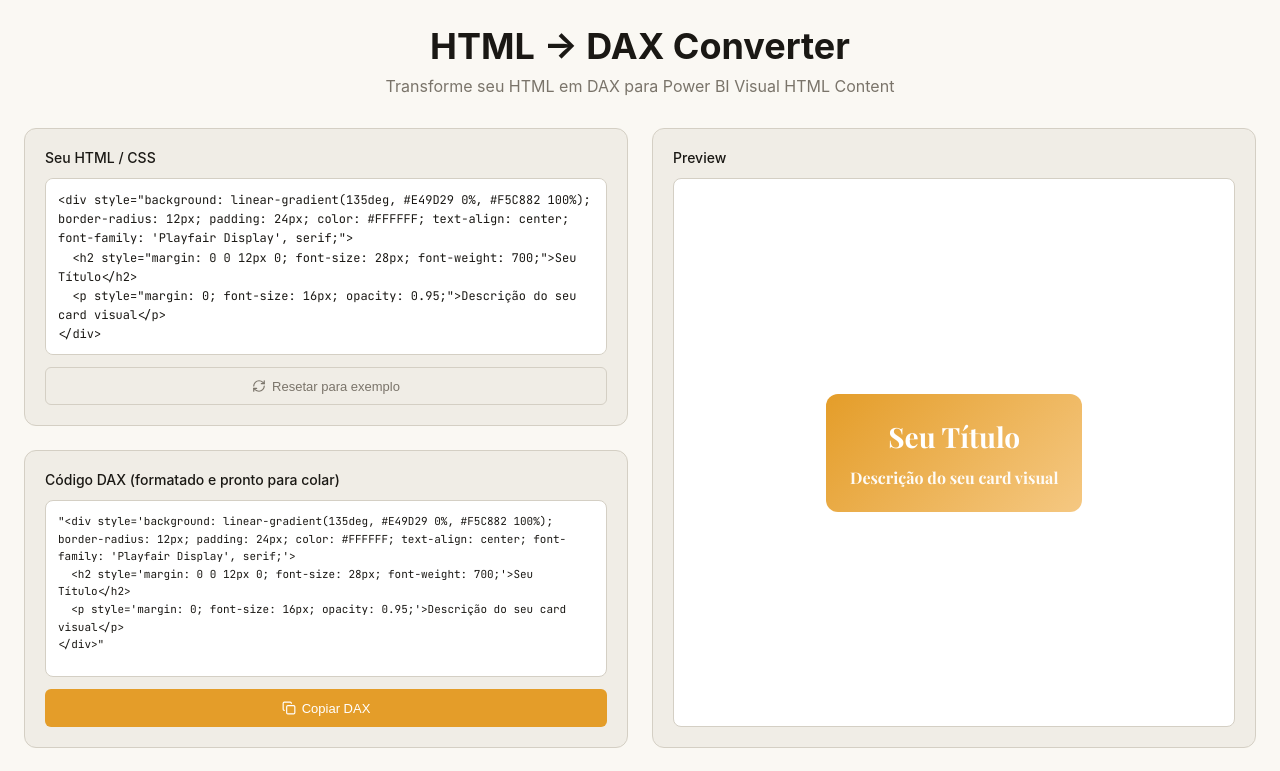
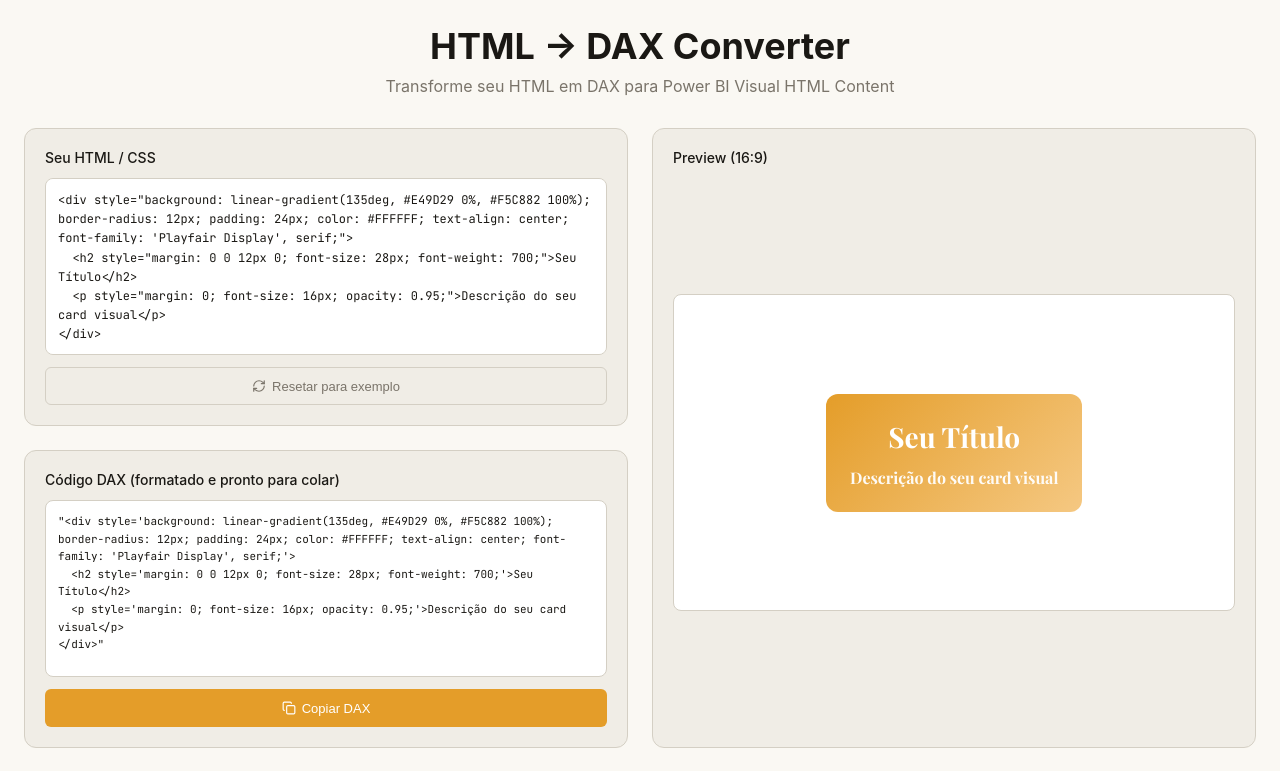
Before and after one commit to Neves-BR/HtmlToDax, a React (Vite) app: page / in a window 1280 px wide. Shown: the top 771 px of the page. Built offline with nearby package versions, Linux system fonts and the light colour scheme.

Commit message:
Update App.jsx

```diff
--- a/src/App.jsx
+++ b/src/App.jsx
@@ -88,7 +88,7 @@ const HtmlToDaxConverter = () => {
       width: '100%'
     }}>
       <div style={{
-        maxWidth: '1500px', // Nova largura máxima atualizada
+        maxWidth: '1500px',
         margin: '0 auto'
       }}>
         {/* Header */}
@@ -120,7 +120,7 @@ const HtmlToDaxConverter = () => {
           gridTemplateColumns: isMobile ? '1fr' : '1fr 1fr',
           gap: '24px',
           alignItems: 'stretch',
-          height: isMobile ? 'auto' : 'calc(100vh - 210px)', // Altura travada
+          height: isMobile ? 'auto' : 'calc(100vh - 210px)',
           minHeight: '620px',
           marginBottom: '24px'
         }}>
@@ -130,7 +130,7 @@ const HtmlToDaxConverter = () => {
             display: 'flex',
             flexDirection: 'column',
             gap: '24px',
-            minHeight: 0 // Fundamental para que o flex não estoure pelo conteúdo interno
+            minHeight: 0
           }}>
 
             {/* Card 1: Seu HTML / CSS */}
@@ -141,7 +141,7 @@ const HtmlToDaxConverter = () => {
               padding: '20px',
               display: 'flex',
               flexDirection: 'column',
-              flex: 1, // Divide metade do espaço perfeitamente
+              flex: 1,
               minHeight: 0,
               boxSizing: 'border-box'
             }}>
@@ -160,8 +160,8 @@ const HtmlToDaxConverter = () => {
                 onChange={(e) => setHtml(e.target.value)}
                 style={{
                   width: '100%',
-                  flex: 1, // Preenche a altura restante do card
-                  minHeight: 0, // Impede que o conteúdo empurre o tamanho do textarea
+                  flex: 1,
+                  minHeight: 0,
                   padding: '12px',
                   border: '0.5px solid #D4CFC4',
                   borderRadius: '8px',
@@ -229,7 +229,7 @@ const HtmlToDaxConverter = () => {
               padding: '20px',
               display: 'flex',
               flexDirection: 'column',
-              flex: 1, // Divide a outra metade do espaço perfeitamente
+              flex: 1,
               minHeight: 0,
               boxSizing: 'border-box'
             }}>
@@ -249,8 +249,8 @@ const HtmlToDaxConverter = () => {
                   border: '0.5px solid #D4CFC4',
                   borderRadius: '8px',
                   padding: '12px',
-                  flex: 1, // Preenche a altura restante do card
-                  minHeight: 0, // Impede o crescimento do card além da área delimitada
+                  flex: 1,
+                  minHeight: 0,
                   overflowY: 'auto',
                   fontFamily: "'JetBrains Mono', monospace",
                   fontSize: '11px',
@@ -321,7 +321,7 @@ const HtmlToDaxConverter = () => {
             display: 'flex',
             flexDirection: 'column',
             boxSizing: 'border-box',
-            minHeight: 0 // Essencial para estabilidade
+            minHeight: 0
           }}>
             <label style={{
               fontSize: '14px',
@@ -331,25 +331,35 @@ const HtmlToDaxConverter = () => {
               display: 'block',
               flexShrink: 0
             }}>
-              Preview
+              Preview (16:9)
             </label>
 
-            {/* Contêiner restrito centralizado que toma o card todo */}
+            {/* Contêiner flexível para centralizar o canvas 16:9 na tela toda */}
+            <div style={{
+              flex: 1,
+              display: 'flex',
+              justifyContent: 'center',
+              alignItems: 'center',
+              minHeight: 0,
+              width: '100%'
+            }}>
+              {/* O Canvas 16:9 real */}
               <div
                 ref={containerRef}
                 style={{
+                  aspectRatio: '16 / 9',
+                  width: '100%',
+                  maxHeight: '100%',
                   background: '#FFFFFF',
                   border: '0.5px solid #D4CFC4',
                   borderRadius: '8px',
                   padding: '16px',
-                flex: 1,
                   display: 'flex',
                   justifyContent: 'center',
                   alignItems: 'center',
                   overflow: 'hidden', // Força ocultação de barras de rolagem
                   position: 'relative',
-                boxSizing: 'border-box',
-                minHeight: 0
+                  boxSizing: 'border-box'
                 }}
               >
                 {/* Elemento interno escalado via CSS Transform */}
@@ -365,6 +375,7 @@ const HtmlToDaxConverter = () => {
                   }}
                   dangerouslySetInnerHTML={{ __html: html }}
                 />
+              </div>
             </div>
           </div>
 
```
Lines whose indentation alone changed are shown as unchanged.
